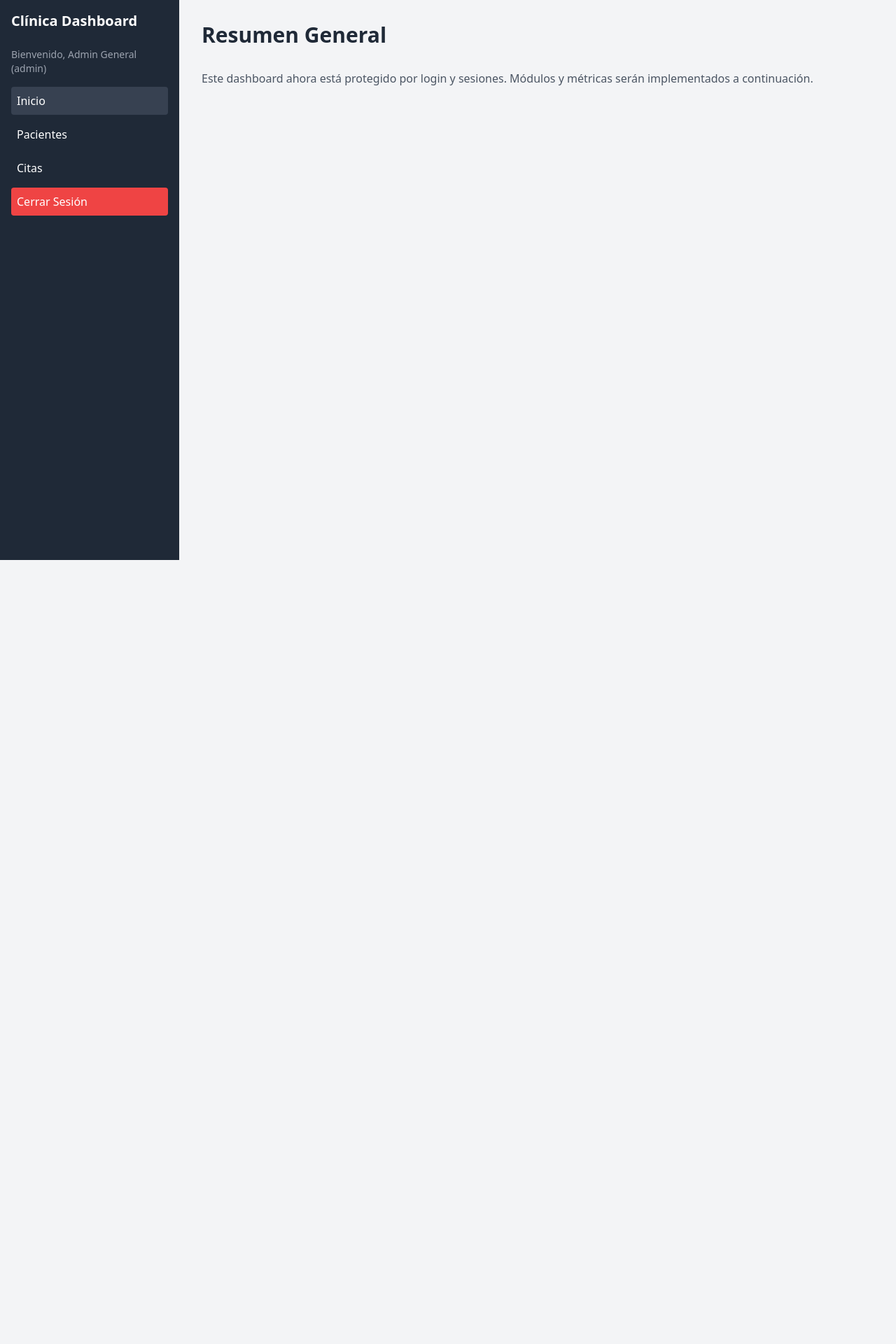
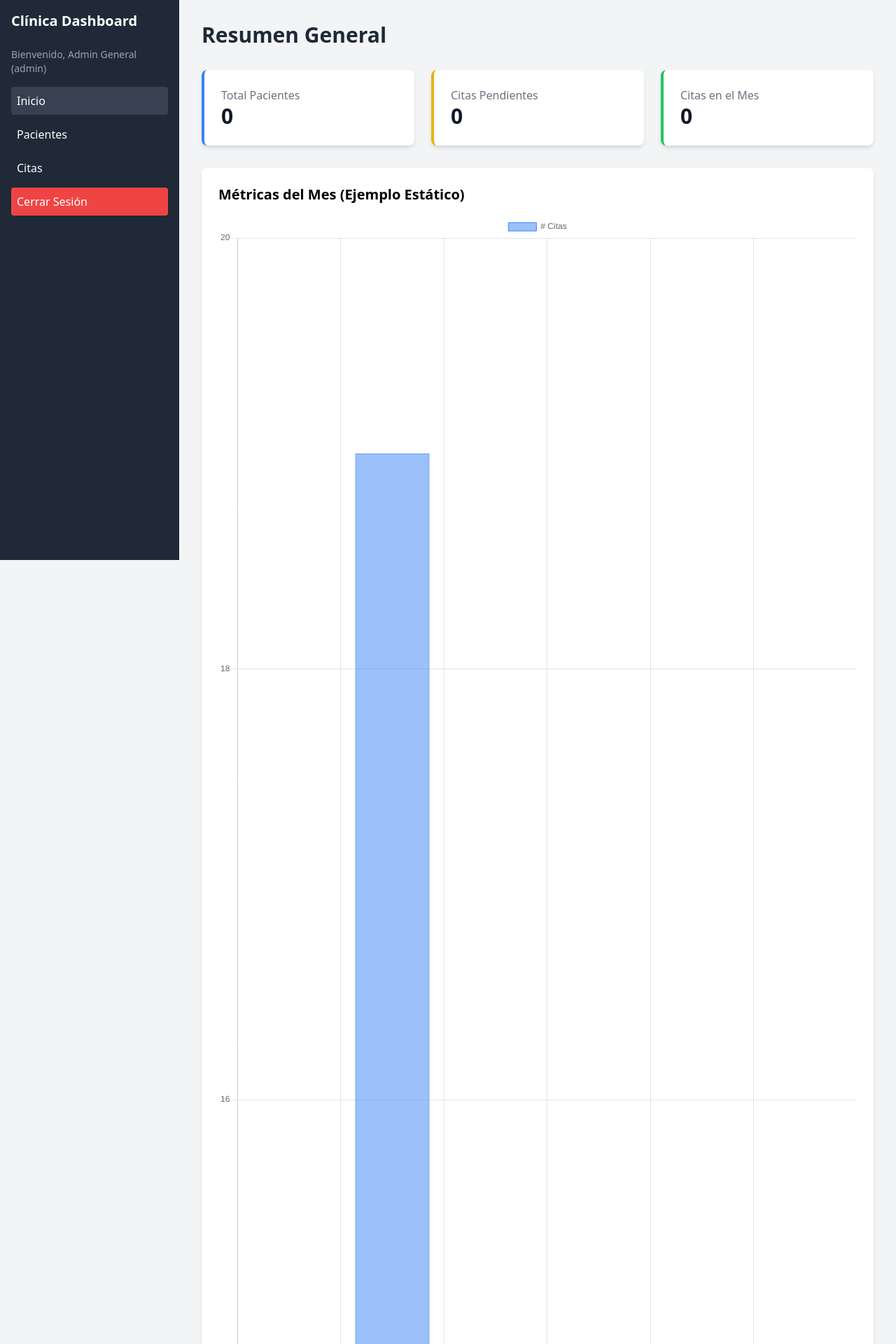
Before and after one commit to Yuno-gsai/clinica-dashboard-git, a PHP site: page /dashboard.php in a window 1280 px wide. Shown: the top 1920 px of the page at 70% size. Before the commit the page ends 800 px from the top, so only its background shows below. Run offline with PHP 8.4, Linux system fonts and the light colour scheme; a user stored in the database is signed in; data that the repository does not hold is empty; some libraries are stand-ins or nearby versions.

Commit message:
feat(metrics): Agregadas metricas reales y grafico Chart.js al dashboard.

```diff
--- a/dashboard.php
+++ b/dashboard.php
@@ -2,13 +2,20 @@
 // dashboard.php
 
 session_start();
-// REDIRECCIÓN: Si no hay sesión, regresa al login
 if (!isset($_SESSION['user_id'])) {
     header("Location: login.php");
     exit;
 }
+include('db_connection.php');
+
 $userName = $_SESSION['user_name'];
 $userRole = $_SESSION['user_role'];
+
+// LÓGICA DE MÉTRICAS
+$total_pacientes = $conn->query("SELECT COUNT(id) AS total FROM pacientes")->fetch_assoc()['total'];
+$citas_pendientes = $conn->query("SELECT COUNT(id) AS total FROM citas WHERE estado = 'pendiente'")->fetch_assoc()['total'];
+$citas_mes = $conn->query("SELECT COUNT(id) AS total FROM citas WHERE MONTH(fecha) = MONTH(CURRENT_DATE()) AND YEAR(fecha) = YEAR(CURRENT_DATE())")->fetch_assoc()['total'];
+$conn->close();
 ?>
 
 <!DOCTYPE html>
@@ -18,6 +25,7 @@ $userRole = $_SESSION['user_role'];
     <meta name="viewport" content="width=device-width, initial-scale=1.0">
     <title>Dashboard | Clínica</title>
     <script src="https://cdn.tailwindcss.com"></script>
+    <script src="https://cdn.jsdelivr.net/npm/chart.js@4.4.1/dist/chart.umd.min.js"></script>
 </head>
 <body class="bg-gray-100 min-h-screen">
     <div class="flex">
@@ -33,8 +41,55 @@ $userRole = $_SESSION['user_role'];
         </aside>
         <main class="flex-1 p-8">
             <h1 class="text-3xl font-bold text-gray-800 mb-8">Resumen General</h1>
-            <p class="text-gray-600">Este dashboard ahora está protegido por login y sesiones. Módulos y métricas serán implementados a continuación.</p>
+
+            <div class="grid grid-cols-1 md:grid-cols-3 gap-6 mb-8">
+                <div class="bg-white p-6 rounded-lg shadow-md border-l-4 border-blue-500">
+                    <p class="text-gray-500">Total Pacientes</p>
+                    <p class="text-3xl font-bold text-gray-900"><?php echo $total_pacientes; ?></p>
+                </div>
+                <div class="bg-white p-6 rounded-lg shadow-md border-l-4 border-yellow-500">
+                    <p class="text-gray-500">Citas Pendientes</p>
+                    <p class="text-3xl font-bold text-gray-900"><?php echo $citas_pendientes; ?></p>
+                </div>
+                <div class="bg-white p-6 rounded-lg shadow-md border-l-4 border-green-500">
+                    <p class="text-gray-500">Citas en el Mes</p>
+                    <p class="text-3xl font-bold text-gray-900"><?php echo $citas_mes; ?></p>
+                </div>
+            </div>
+
+            <div class="bg-white p-6 rounded-lg shadow-md">
+                <h3 class="text-xl font-semibold mb-4">Métricas del Mes (Ejemplo Estático)</h3>
+                <canvas id="citasChart" class="h-80"></canvas>
+            </div>
+
         </main>
     </div>
+
+    <script>
+        const ctx = document.getElementById('citasChart');
+
+        new Chart(ctx, {
+            type: 'bar',
+            data: {
+                labels: ['Ene', 'Feb', 'Mar', 'Abr', 'May', 'Jun'],
+                datasets: [{
+                    label: '# Citas',
+                    data: [12, 19, 3, 5, 2, 3], // Simulación de datos
+                    backgroundColor: 'rgba(59, 130, 246, 0.5)',
+                    borderColor: 'rgba(59, 130, 246, 1)',
+                    borderWidth: 1
+                }]
+            },
+            options: {
+                responsive: true,
+                maintainAspectRatio: false,
+                scales: {
+                    y: {
+                        beginAtZero: true
+                    }
+                }
+            }
+        });
+    </script>
 </body>
 </html>
```
